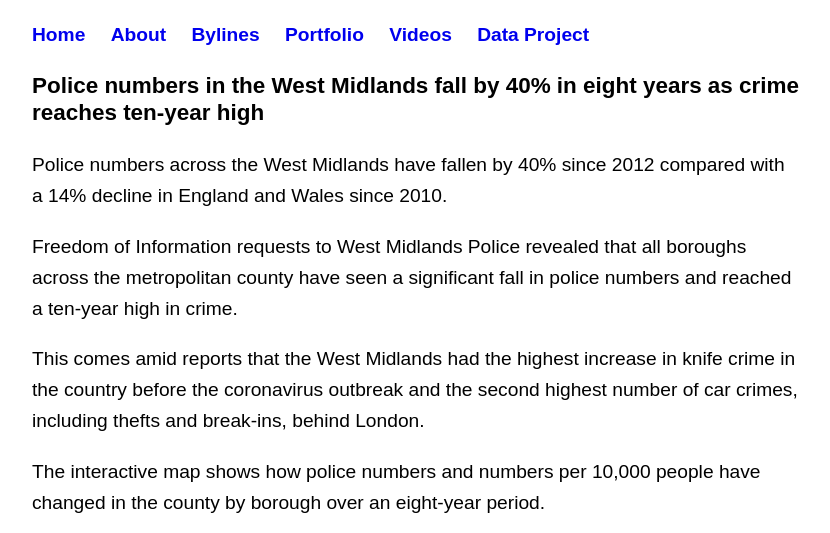
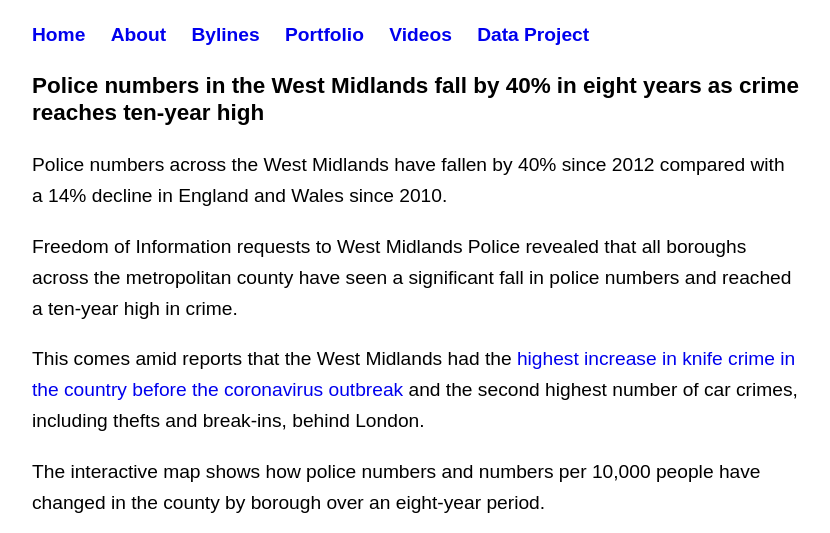
Before and after one commit to gracebraddock/gracebraddock.github.io, a Jekyll site: the page built from data-project/index.html, in a window 1280 px wide and 900 px high, cut to the strip 0-533 px from the top of the window. Shown: the whole strip, without its empty margins (224-1054 px from the left). Built offline with Jekyll 4.4.1, drawn with Linux system fonts in a browser that asks for light colours; part of the change alters nothing that is shown.

```diff
--- a/data-project/index.html
+++ b/data-project/index.html
@@ -9,7 +9,7 @@ title: Grace Braddock
 
 <p>Freedom of Information requests to West Midlands Police revealed that all boroughs across the metropolitan county have seen a significant fall in police numbers and reached a ten-year high in crime. </p>
 
-<p> This comes amid reports that the West Midlands had the highest increase in knife crime in the country before the coronavirus outbreak and the second highest number of car crimes, including thefts and break-ins, behind London. </p>
+<p> This comes amid reports that the West Midlands had the <a href="https://www.expressandstar.com/news/crime/2020/04/23/knife-crime-surges-in-west-midlands-prior-to-pandemic/">highest increase in knife crime in the country before the coronavirus outbreak </a> and the second highest number of car crimes, including thefts and break-ins, behind London. </p>
 
 <p> The interactive map shows how police numbers and numbers per 10,000 people have changed in the county by borough over an eight-year period. </p>
 
```
